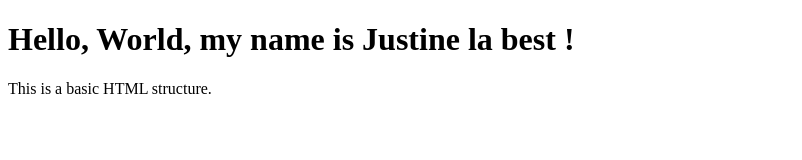
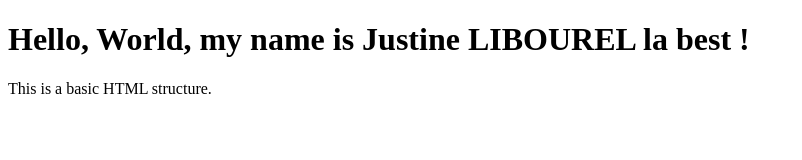
Before and after one commit to justinelbr6/1st_steps_github, a plain HTML site: page index.html in a window 1280 px wide. Shown: the whole page, without its empty margins (0-802 px from the left). Drawn offline with Linux system fonts and the light colour scheme.

Commit message:
update : add surname

```diff
--- a/index.html
+++ b/index.html
@@ -8,7 +8,7 @@
 </head>
 
 <body>
-    <h1>Hello, World, my name is Justine la best !</h1>
+    <h1>Hello, World, my name is Justine LIBOUREL la best !</h1>
     <p>This is a basic HTML structure.</p>
 </body>
 
```
